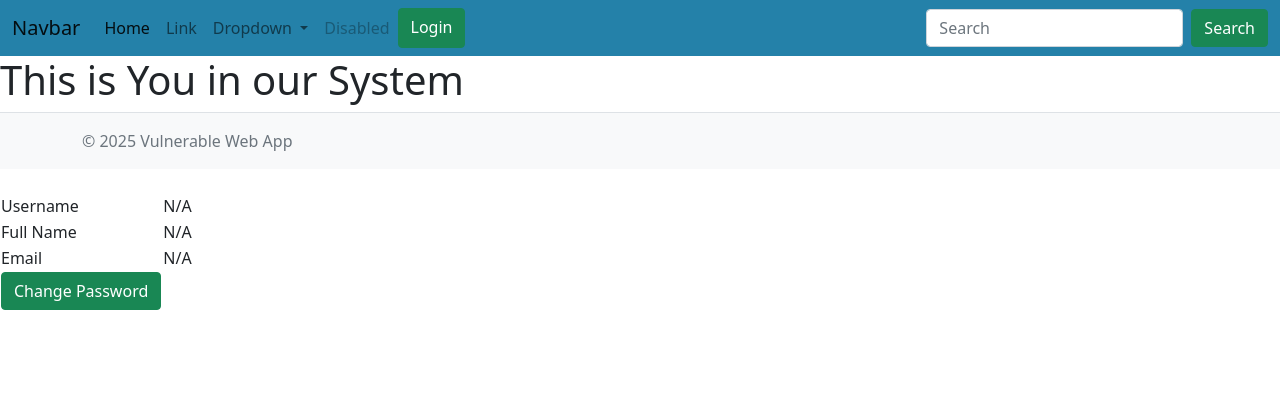
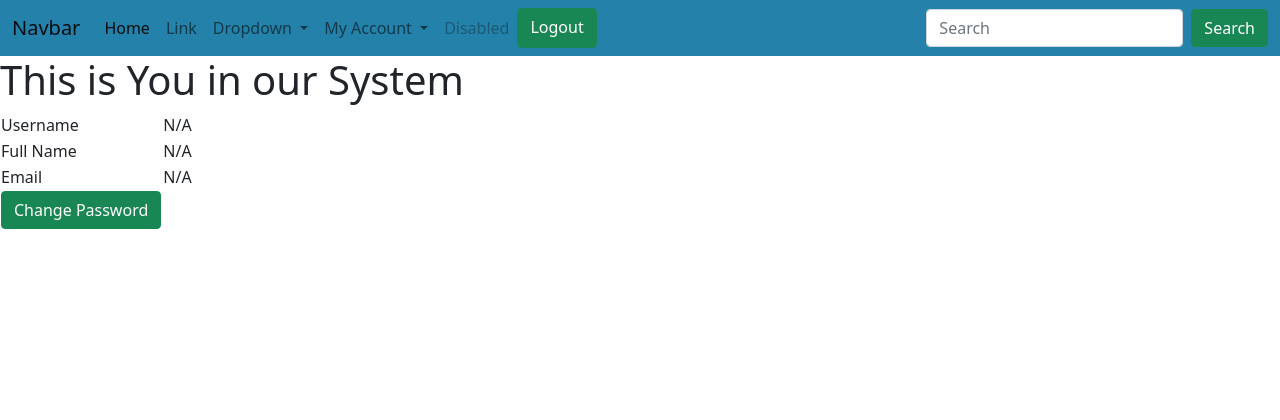
Before and after one commit to kusam-chandrahas-reddy/VulnApp, a Flask app: template templates/profile.html in a window 1280 px wide. Shown: the top 420 px of the page. Run offline with Flask 3, Linux system fonts and the light colour scheme; the template is opened without the code that fills it, so the values that code supplies are empty.

Commit message:
updating profile page

```diff
--- a/templates/profile.html
+++ b/templates/profile.html
@@ -26,8 +26,23 @@
     <td><a class="btn btn-success" role='button' href='/changepwd'>Change Password</a></td>
   </tr>
 
-</form>
+</table>
+</div>
 {%endblock%}
 
-{%block login %} <a class="btn btn-success" href="/auth" role="button">Login</a>
+{%block login %} <a class="btn btn-success" href="/logout" role="button">Logout</a>
 {%endblock%}
+
+{% block nav_menuitem%}
+<li class="nav-item dropdown">
+	<a class="nav-link dropdown-toggle" href="#" id="navbarDropdown" role="button" data-bs-toggle="dropdown" aria-expanded="false">
+	  My Account
+	</a>
+	<ul class="dropdown-menu">
+	  <li><a class="dropdown-item" href="/myprofile">My Profile</a></li>
+	  <li><a class="dropdown-item" href="/changepwd">Change Password</a></li>
+	  <li><hr class="dropdown-divider"></li>
+	  <li><a class="dropdown-item" href="/logout">Logout</a></li>
+	</ul>
+</li>
+{%endblock%}
```
